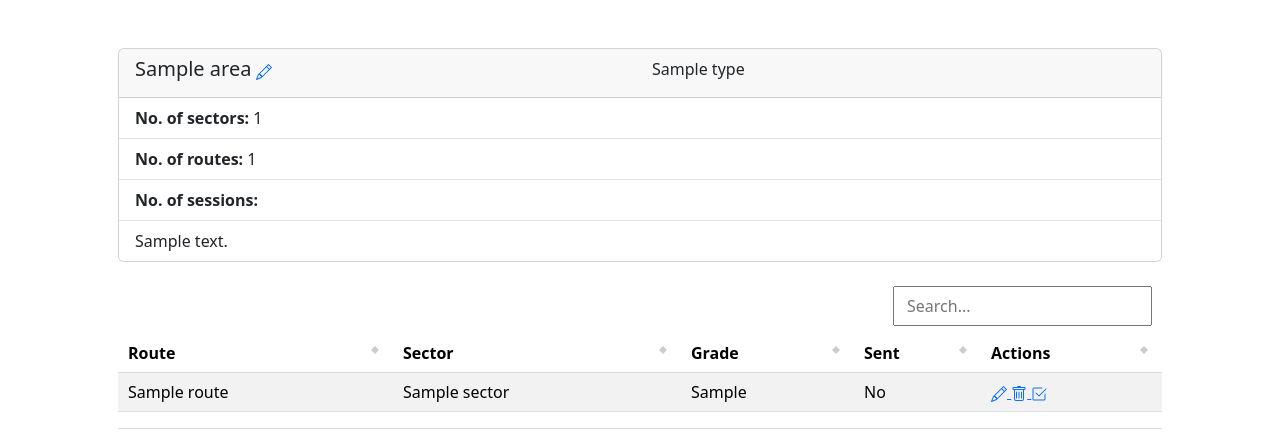
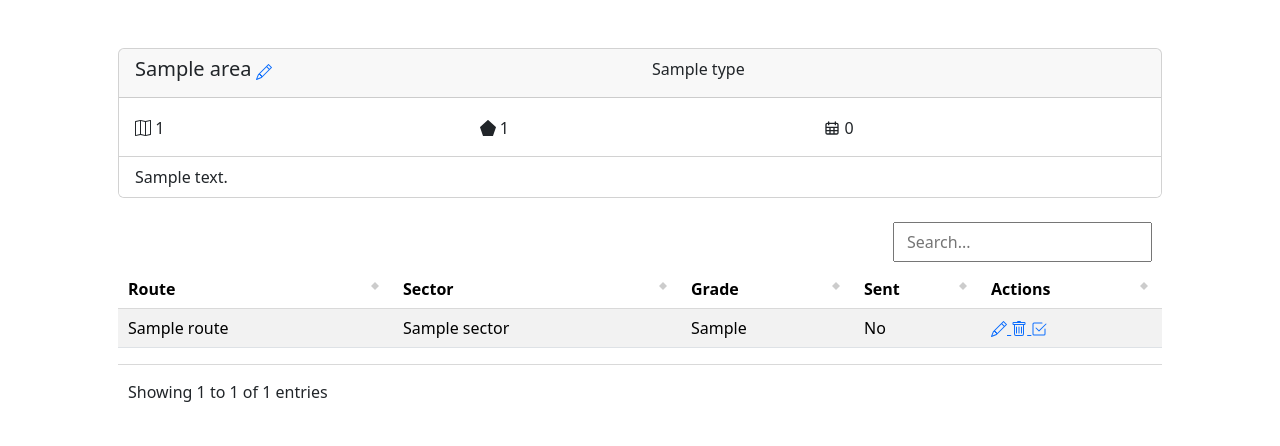
Before and after one commit to carlosfranzreb/myclimbz, a Flask app: page /area/1 in a window 1280 px wide. Shown: the part 56-502 px from the top of the page. Run offline with Flask 3, Linux system fonts and the light colour scheme; a user stored in the database is signed in; tables that the repository leaves empty hold one stand-in row (values such as "Sample post"); data that the repository does not hold is empty; some libraries are stand-ins or nearby versions.

Commit message:
Add area icons

```diff
--- a/climbz/templates/area.html
+++ b/climbz/templates/area.html
@@ -22,10 +22,12 @@
             "subtitle": area.rock_type.name,
         },
         "body": {
+            "facts": [
+                {"icon": "n_sectors", "value": area.sectors | length, "unit": ""},
+                {"icon": "n_boulders", "value": area.n_routes, "unit": ""},
+                {"icon": "n_sessions", "value": area.sessions | length, "unit": ""},
+            ],
             "list": [
-                {"prefix": "No. of sectors", "value": area.sectors | length},
-                {"prefix": "No. of routes", "value": area.n_routes},
-                {"prefix": "No. of sessions", "value": area.sessions | length},
                 {"value": area.comment if area.comment else ""},
             ]
         }
--- a/climbz/templates/areas.html
+++ b/climbz/templates/areas.html
@@ -30,9 +30,6 @@
                     <a href="{{ url_for('areas.edit_area', area_id=area.id) }}">
                         {% include 'icons/edit.html' %}
                     </a>
-                    <a href="{{ url_for('areas.delete_area', area_id=area.id) }}">
-                        {% include 'icons/delete.html' %}
-                    </a>
                 </td>
                 {% else %}
                 <td></td>
--- /dev/null
+++ b/climbz/templates/icons/n_sectors.html
@@ -0,0 +1,4 @@
+<svg xmlns="http://www.w3.org/2000/svg" width="16" height="16" fill="currentColor" viewBox="0 0 16 16">
+    <path fill-rule="evenodd"
+        d="M15.817.113A.5.5 0 0 1 16 .5v14a.5.5 0 0 1-.402.49l-5 1a.5.5 0 0 1-.196 0L5.5 15.01l-4.902.98A.5.5 0 0 1 0 15.5v-14a.5.5 0 0 1 .402-.49l5-1a.5.5 0 0 1 .196 0L10.5.99l4.902-.98a.5.5 0 0 1 .415.103M10 1.91l-4-.8v12.98l4 .8zm1 12.98 4-.8V1.11l-4 .8zm-6-.8V1.11l-4 .8v12.98z" />
+</svg>
--- /dev/null
+++ b/climbz/templates/icons/n_sessions.html
@@ -0,0 +1,5 @@
+<svg fill="currentColor" width="16" height="16" viewBox="0 0 24 24" xmlns="http://www.w3.org/2000/svg">
+    <path fill-rule="evenodd"
+        d="M5,22 C3.34314575,22 2,20.6568542 2,19 L2,7 C2,5.34314575 3.34314575,4 5,4 L6,4 L6,3 C6,2.44771525 6.44771525,2 7,2 C7.55228475,2 8,2.44771525 8,3 L8,4 L16,4 L16,3 C16,2.44771525 16.4477153,2 17,2 C17.5522847,2 18,2.44771525 18,3 L18,4 L19,4 C20.6568542,4 22,5.34314575 22,7 L22,19 C22,20.6568542 20.6568542,22 19,22 L5,22 Z M8,17 L4,17 L4,19 C4,19.5522847 4.44771525,20 5,20 L8,20 L8,17 Z M14,17 L10,17 L10,20 L14,20 L14,17 Z M20,17 L16,17 L16,20 L19,20 C19.5522847,20 20,19.5522847 20,19 L20,17 Z M8,12 L4,12 L4,15 L8,15 L8,12 Z M14,12 L10,12 L10,15 L14,15 L14,12 Z M20,12 L16,12 L16,15 L20,15 L20,12 Z M6,6 L5,6 C4.44771525,6 4,6.44771525 4,7 L4,10 L20,10 L20,7 C20,6.44771525 19.5522847,6 19,6 L18,6 L18,7 C18,7.55228475 17.5522847,8 17,8 C16.4477153,8 16,7.55228475 16,7 L16,6 L8,6 L8,7 C8,7.55228475 7.55228475,8 7,8 C6.44771525,8 6,7.55228475 6,7 L6,6 Z">
+    </path>
+</svg>
```
